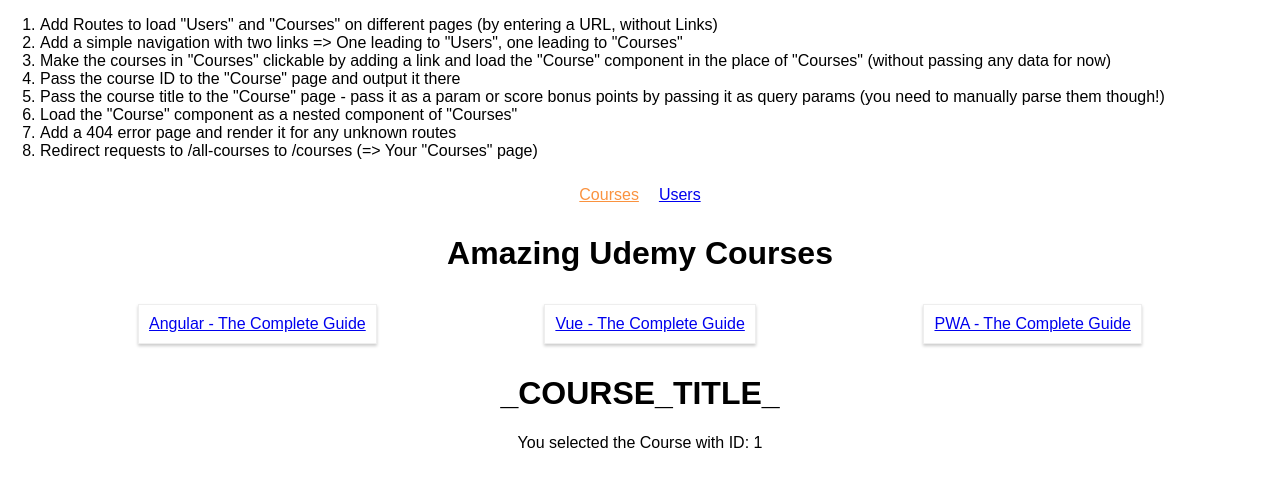
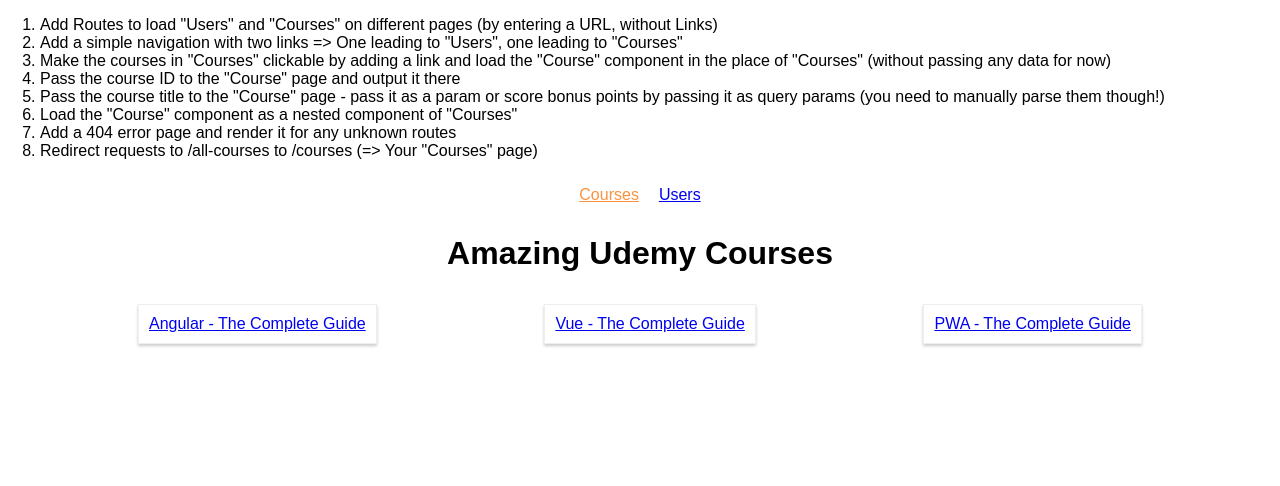
Before and after one commit to ManuelVillarVitoria/react-routing-courses, a React (Create React App) app: page /courses/1 in a window 1280 px wide. Shown: the top 486 px of the page. Built offline with nearby package versions, Linux system fonts and the light colour scheme.

Commit message:
pass the course title to the Course component

```diff
--- a/src/App.js
+++ b/src/App.js
@@ -33,8 +33,7 @@
 
           <Route path="/users" component={Users} />
           <Route path="/courses" component={Courses} />
-          <Route path="/courses/:ID" component={Course} />
-
+          <Route path="/courses/:ID/:Tit" component={Course} />
 
       </div>
     );
--- a/src/containers/Course/Course.js
+++ b/src/containers/Course/Course.js
@@ -4,7 +4,7 @@
     render () {
         return (
             <div>
-                <h1>_COURSE_TITLE_</h1>
+                <h1> {this.props.match.params.Tit}</h1>
                 <p>You selected the Course with ID: {this.props.match.params.ID}</p>
             </div>
         );
--- a/src/containers/Courses/Courses.js
+++ b/src/containers/Courses/Courses.js
@@ -25,7 +25,8 @@
                                 <Link
                                     key={course.id}
                                     to={{
-                                        pathname: this.props.match.url + '/' + course.id
+                                        pathname: this.props.match.url + '/' + course.id  + '/' + course.title
+
                                     }}
                                 >
                                     <article className="Course" key={course.id}>{course.title}</article>
```
